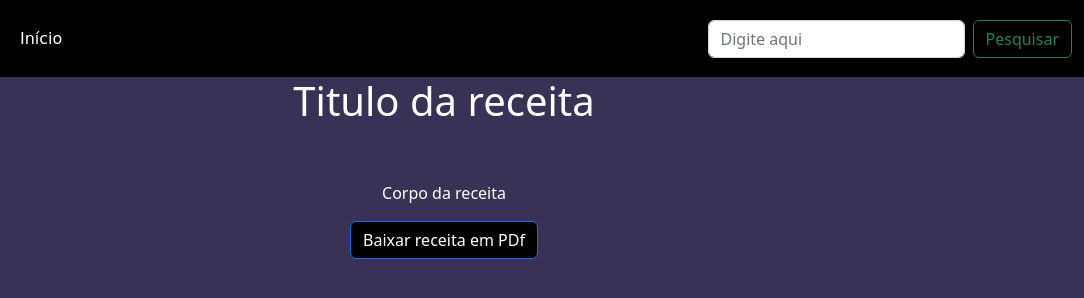
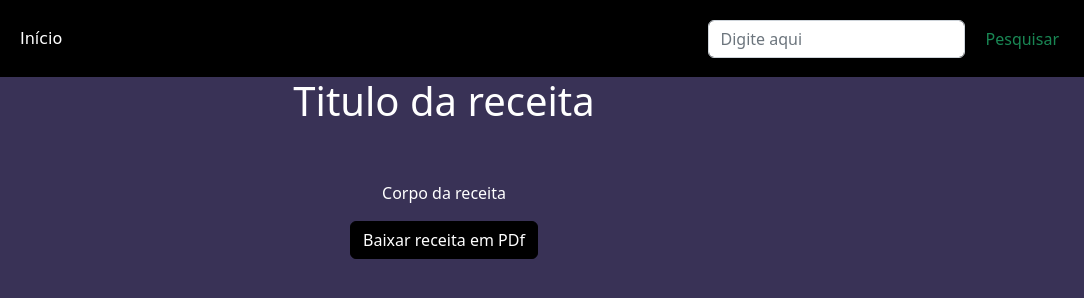
Before and after one commit to IMvErickz/LaSalvia-recepies, a plain HTML site: page recepies.html in a window 1280 px wide. Shown: the full height of the page, 196-1280 px from the left. Drawn offline with nearby package versions, Linux system fonts and the light colour scheme.

Commit message:
modified PDF button1

```diff
--- a/assets/recepies.css
+++ b/assets/recepies.css
@@ -13,6 +13,7 @@
 
 button{
     background-color: black !important;
+    border-color: black !important;
 }
 
 #camp{
```
